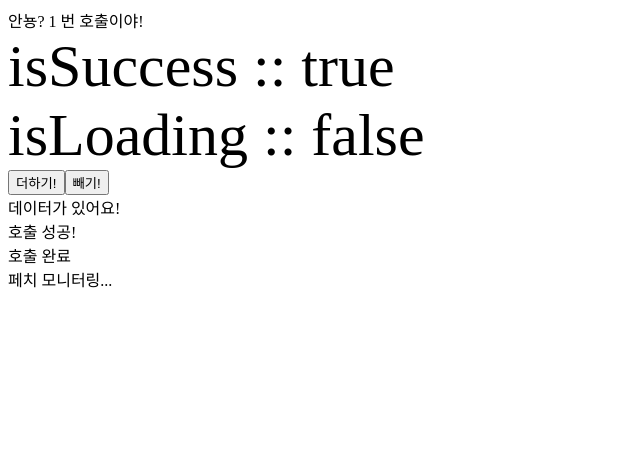
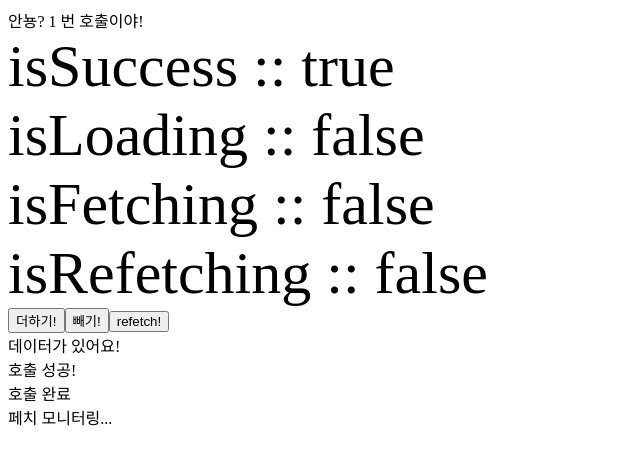
Before and after one commit to a-honey/query-sample, a React (Vite) app: page / in a window 1280 px wide. Shown: the top 464 px of the page, without its empty margins (0-640 px from the left). Built offline with nearby package versions, Linux system fonts and the light colour scheme.

Commit message:
:sparkles: isLoading, isFetching, isRefetching 비교

```diff
--- a/src/pages/GetQueryPage.tsx
+++ b/src/pages/GetQueryPage.tsx
@@ -1,5 +1,5 @@
+import useGetTodo from "../hooks/queries/useGetTodo";
 import { useState } from "react";
-import useGetTodo from "../hooks/queries/useGetTodo";
 
 /**
  *
@@ -7,7 +7,15 @@ import useGetTodo from "../hooks/queries/useGetTodo";
  */
 export default function GetQueryPage() {
   const [count, setCount] = useState(1);
-  const { data, isSuccess, isLoading, isFetching, isError } = useGetTodo({
+  const {
+    data,
+    isSuccess,
+    isLoading,
+    isRefetching,
+    isFetching,
+    isError,
+    refetch,
+  } = useGetTodo({
     todoId: count,
   });
 
@@ -27,9 +35,18 @@ export default function GetQueryPage() {
       <div style={{ fontSize: "60px" }}>
         <div>isSuccess :: {JSON.stringify(isSuccess)}</div>
         <div>isLoading :: {JSON.stringify(isLoading)}</div>
+        <div>isFetching :: {JSON.stringify(isFetching)}</div>
+        <div>isRefetching :: {JSON.stringify(isRefetching)}</div>
       </div>
       <button onClick={() => handleCount({ vector: "PLUS" })}>더하기!</button>
       <button onClick={() => handleCount({ vector: "MINUS" })}>빼기!</button>
+      <button
+        onClick={() => {
+          refetch();
+        }}
+      >
+        refetch!
+      </button>
       <div>{data ? "데이터가 있어요!" : "데이터가 없어요!"}</div>
       <div>{isGetTodoFetched ? "호출 성공!" : "호출 중이거나 호출 오류"}</div>
       <div>{isFetching ? "호출 중..." : "호출 완료"}</div>
```
